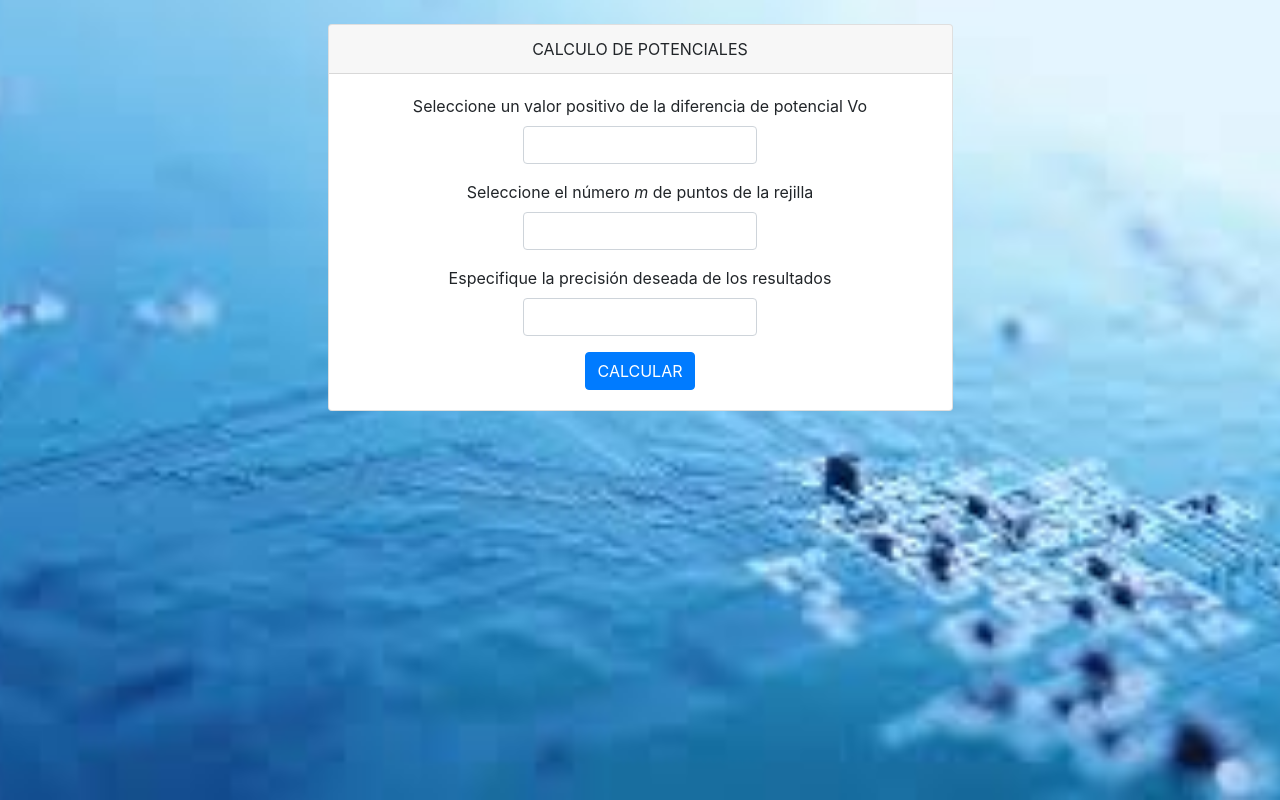
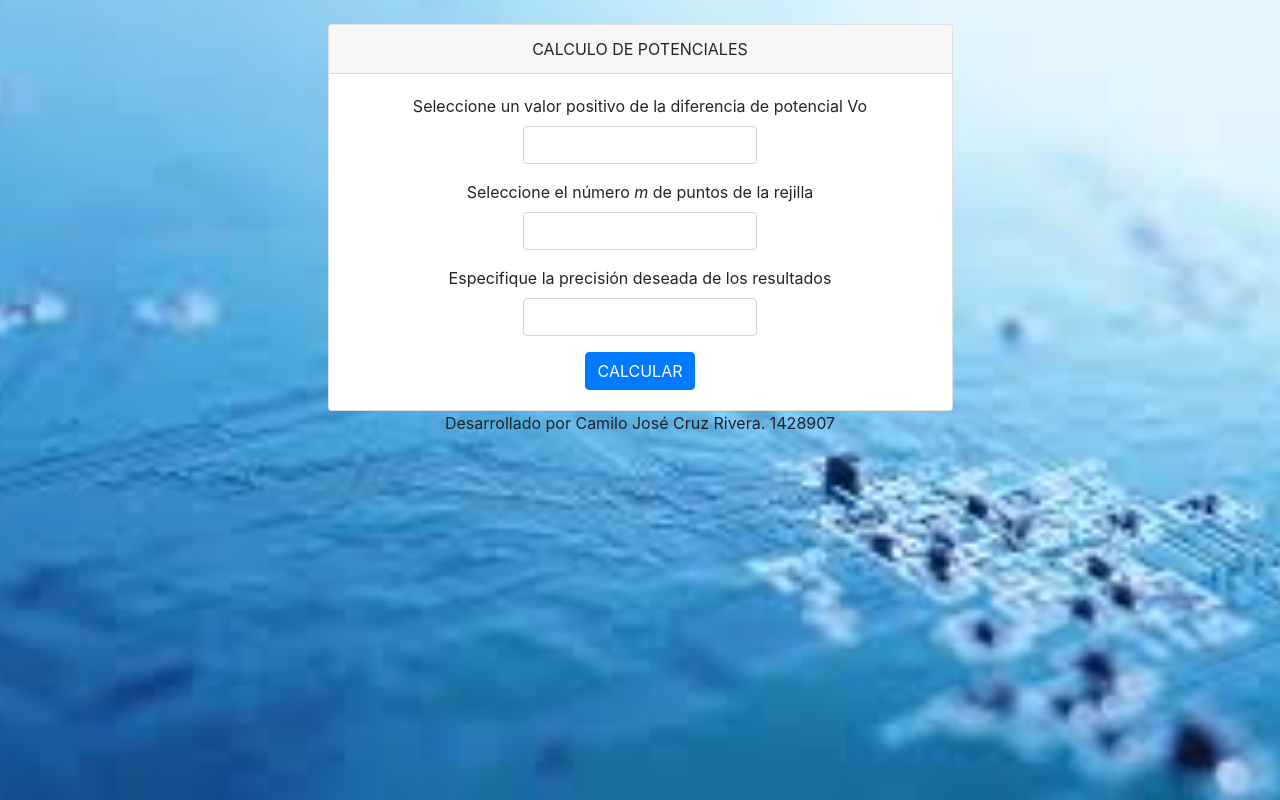
Before and after one commit to cjcruzrivera/calculadorPotencias, a Flask app: page / in a window 1280 px wide. Run offline with Flask 2, Linux system fonts and the light colour scheme; some libraries are stand-ins or nearby versions.

Commit message:
add signature

```diff
--- a/templates/base.html
+++ b/templates/base.html
@@ -35,10 +35,15 @@
         </div>
 
 
-
+        <footer>
+            <div class="text-center">
+                Desarrollado por Camilo José Cruz Rivera. 1428907
+            </div>
+        </footer>
     </div>
 
 </body>
+
 <script src="/static/js/index.js"></script>
 <script src="https://code.jquery.com/jquery-3.3.1.slim.min.js"
     integrity="sha384-q8i/X+965DzO0rT7abK41JStQIAqVgRVzpbzo5smXKp4YfRvH+8abtTE1Pi6jizo" crossorigin="anonymous">
```
